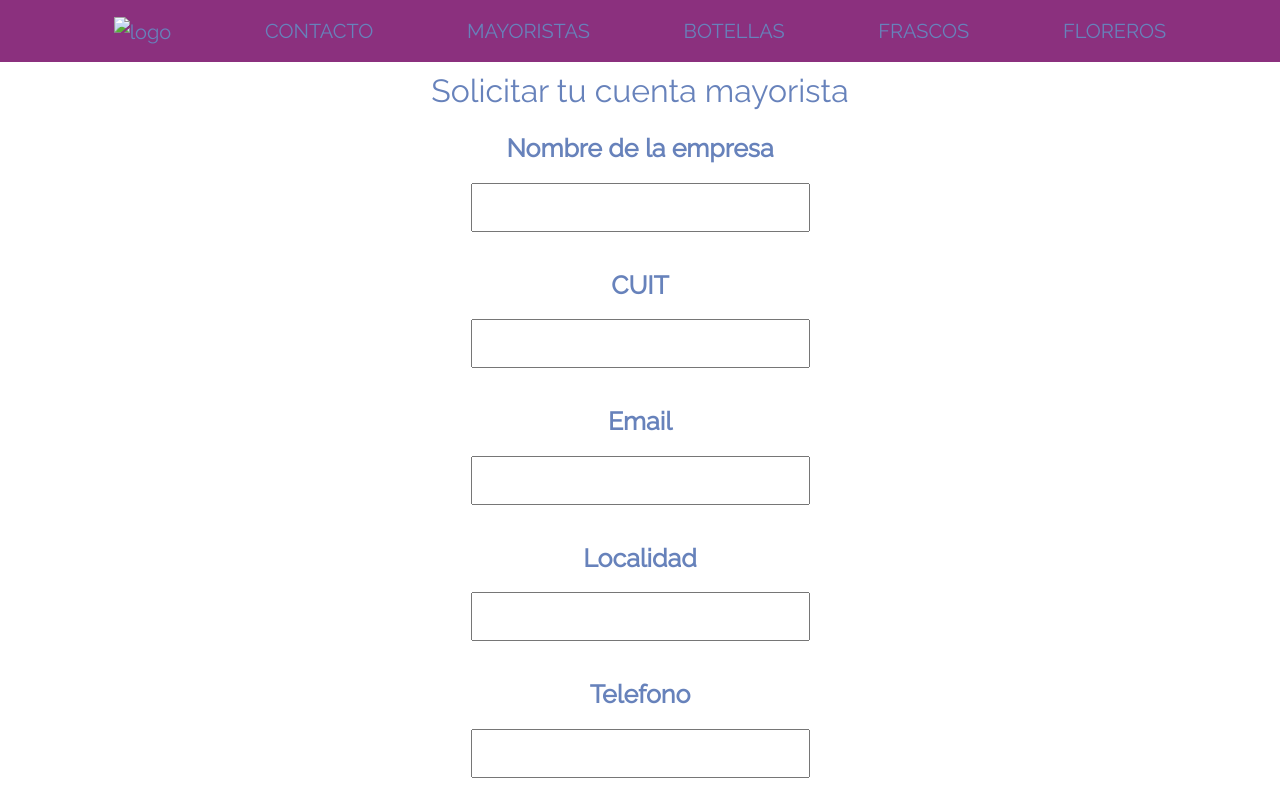
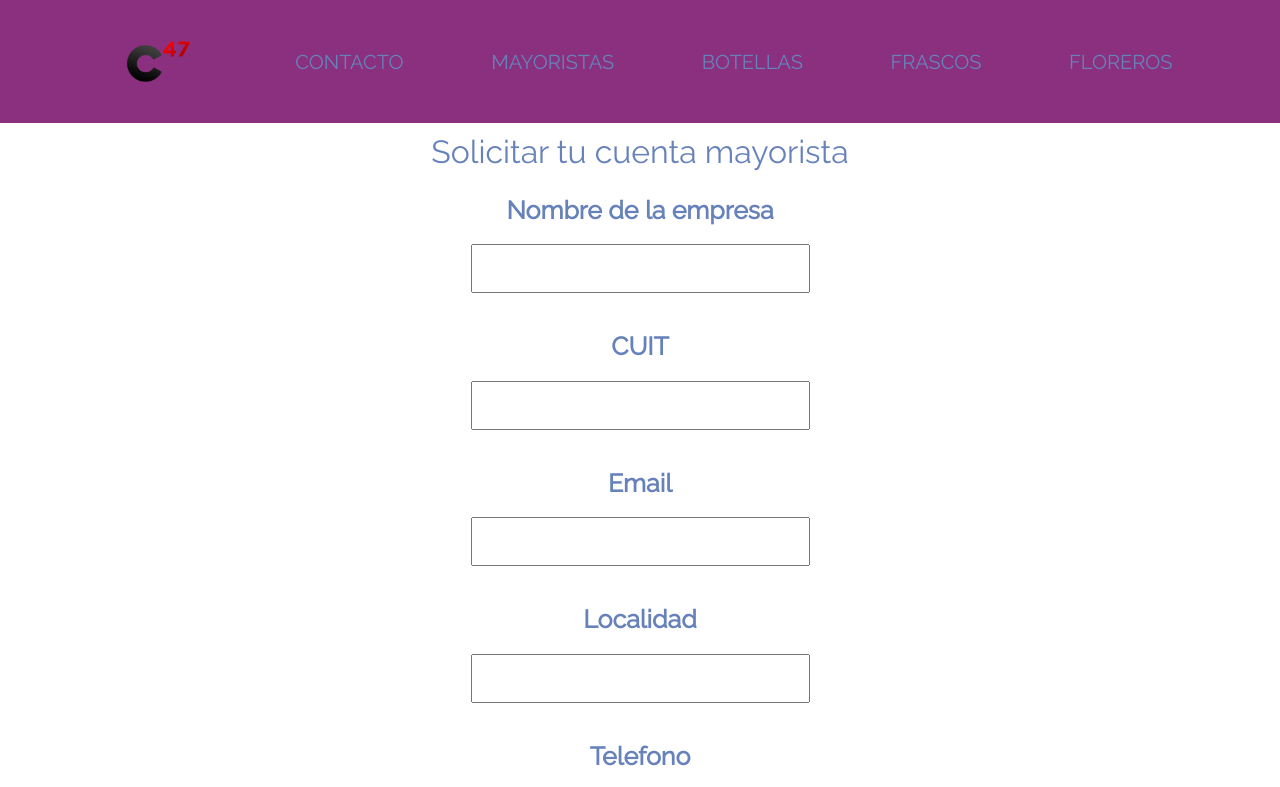
Before and after one commit to emallorente/proyecto-c47, a plain HTML site: page html/Mayoristas.html in a window 1280 px wide. Shown: the top 787 px of the page. Drawn offline with nearby package versions, Linux system fonts and the light colour scheme; the site is published under a folder, as on GitHub Pages, so addresses that start at the root find nothing.

Commit message:
fixing links

```diff
--- a/html/Mayoristas.html
+++ b/html/Mayoristas.html
@@ -30,7 +30,7 @@
                 <ul>
                     <li>
                         <a href="../index.html">
-                            <img class="logo-hidden" src="/assets/img/C47.png" alt="logo">
+                            <img class="logo-hidden" src="../assets/img/C47.png" alt="logo">
                         </a>
                     </li>
                     <li>
```
